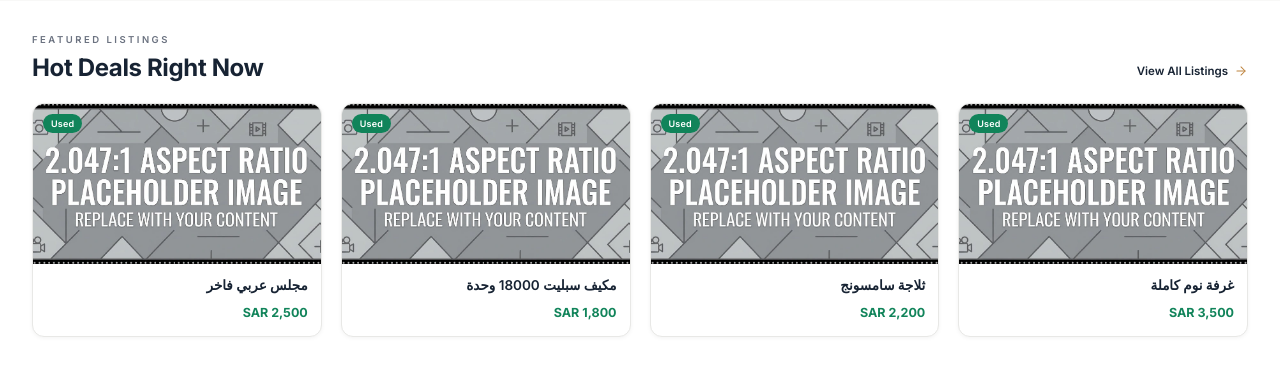
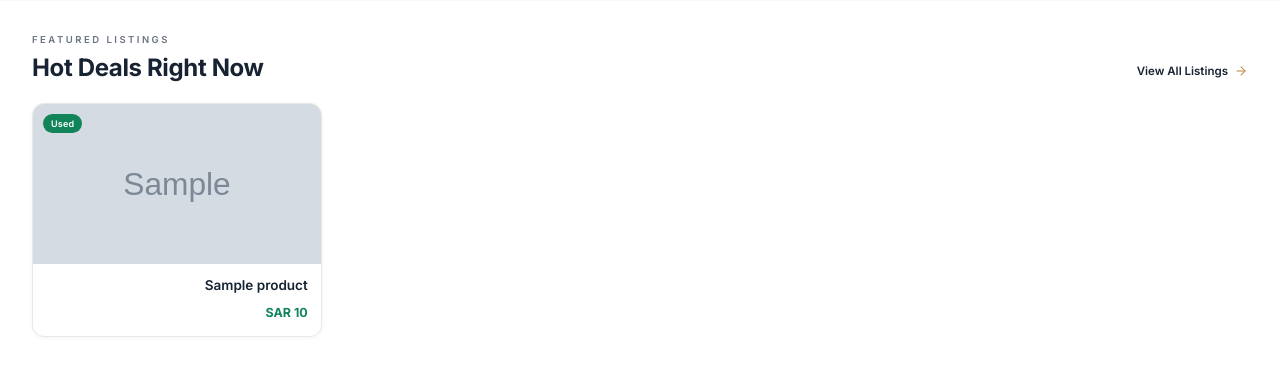
Before and after one commit to tanmoymondal1312/TabukHarajFurniture, a Django app: page / in a window 1280 px wide. Shown: the part 964-1347 px from the top of the page. Run offline with Django 5.2, Linux system fonts and the light colour scheme; data comes from the database, SQL or seed files in the repository; tables that the repository leaves empty hold one stand-in row (values such as "Sample post"); grey boxes marked "Sample" are stand-in pictures.

Commit message:
Show dynamic featured products on homepage

```diff
--- a/pages/models.py
+++ b/pages/models.py
@@ -96,3 +96,7 @@ class Product(models.Model):
     @property
     def has_discount(self):
         return self.old_price is not None and self.old_price > self.price
+
+    @property
+    def price_display(self):
+        return f"SAR {self.price:,.0f}"
--- a/pages/views.py
+++ b/pages/views.py
@@ -1,13 +1,6 @@
 from django.shortcuts import render
 
-from .models import Category
-
-LISTINGS = [
-    {"title": "مجلس عربي فاخر", "price": "SAR 2,500", "image": "placeholder.webp"},
-    {"title": "مكيف سبليت 18000 وحدة", "price": "SAR 1,800", "image": "placeholder.webp"},
-    {"title": "ثلاجة سامسونج", "price": "SAR 2,200", "image": "placeholder.webp"},
-    {"title": "غرفة نوم كاملة", "price": "SAR 3,500", "image": "placeholder.webp"},
-]
+from .models import Category, Product
 
 
 def home(request):
@@ -16,9 +9,13 @@ def home(request):
     request.page_description = "حراج تبوك للأثاث المستعمل — معرض فعلي في تبوك، ضمان 30 يوم وتوصيل مجاني. أثاث وأجهزة مستعملة موثوقة بأفضل الأسعار: صالونات، غرف نوم، مكيفات والمزيد."
     request.page_image = "https://tabukharajfurniture.com/static/images/clean-modern-room-with-beautifull-furniture.webp"
 
+    listings = (
+        Product.objects.filter(is_active=True, status=Product.STATUS_AVAILABLE)
+        .order_by("-is_featured", "-created_at")[:8]
+    )
     return render(request, "pages/home.html", {
         "categories": Category.objects.filter(is_active=True),
-        "listings": LISTINGS,
+        "listings": listings,
         "q": request.GET.get("q", ""),
     })
 
--- a/templates/partials/listings.html
+++ b/templates/partials/listings.html
@@ -1,4 +1,5 @@
 {% load static %}
+{% if listings %}
 <section class="section listings" id="listings" itemscope itemtype="https://schema.org/ItemList">
   <meta itemprop="name" content="Featured Used Furniture & Appliances Listings">
   <meta itemprop="description" content="Hot deals on quality used furniture, ACs, fridges, washing machines, sofas and bedroom sets in Tabuk. All items tested, warranted 30 days, with free delivery.">
@@ -23,7 +24,7 @@
         <a href="{% url 'pages:home' %}?q={{ item.title|urlencode }}" class="listing-card__link" itemprop="url">
           <div class="listing-card__media">
             <img
-              src="{% static 'images/' %}{{ item.image }}"
+              src="{% if item.image %}{{ item.image.url }}{% else %}{% static 'images/placeholder.webp' %}{% endif %}"
               alt="{{ item.title }} - Quality used item at Tabuk Haraj Furniture showroom"
               width="296"
               height="160"
@@ -32,7 +33,7 @@
               itemprop="image"
               id="listing-image"
             >
-            <span class="listing-card__badge">Used</span>
+            <span class="listing-card__badge">{{ item.get_condition_display }}</span>
           </div>
           <div class="listing-card__body">
             <p class="listing-card__title" dir="rtl" lang="ar" itemprop="name" id="listing-name">{{ item.title }}</p>
@@ -43,7 +44,7 @@
               <meta itemprop="seller" itemscope itemtype="https://schema.org/LocalBusiness" id="listing-seller">
               <meta itemprop="name" content="Tabuk Haraj Furniture">
               <meta itemprop="url" content="https://tabukharajfurniture.com/">
-              {{ item.price }}
+              {{ item.price_display }}
             </p>
           </div>
         </a>
@@ -52,3 +53,4 @@
     </div>
   </div>
 </section>
+{% endif %}
```
